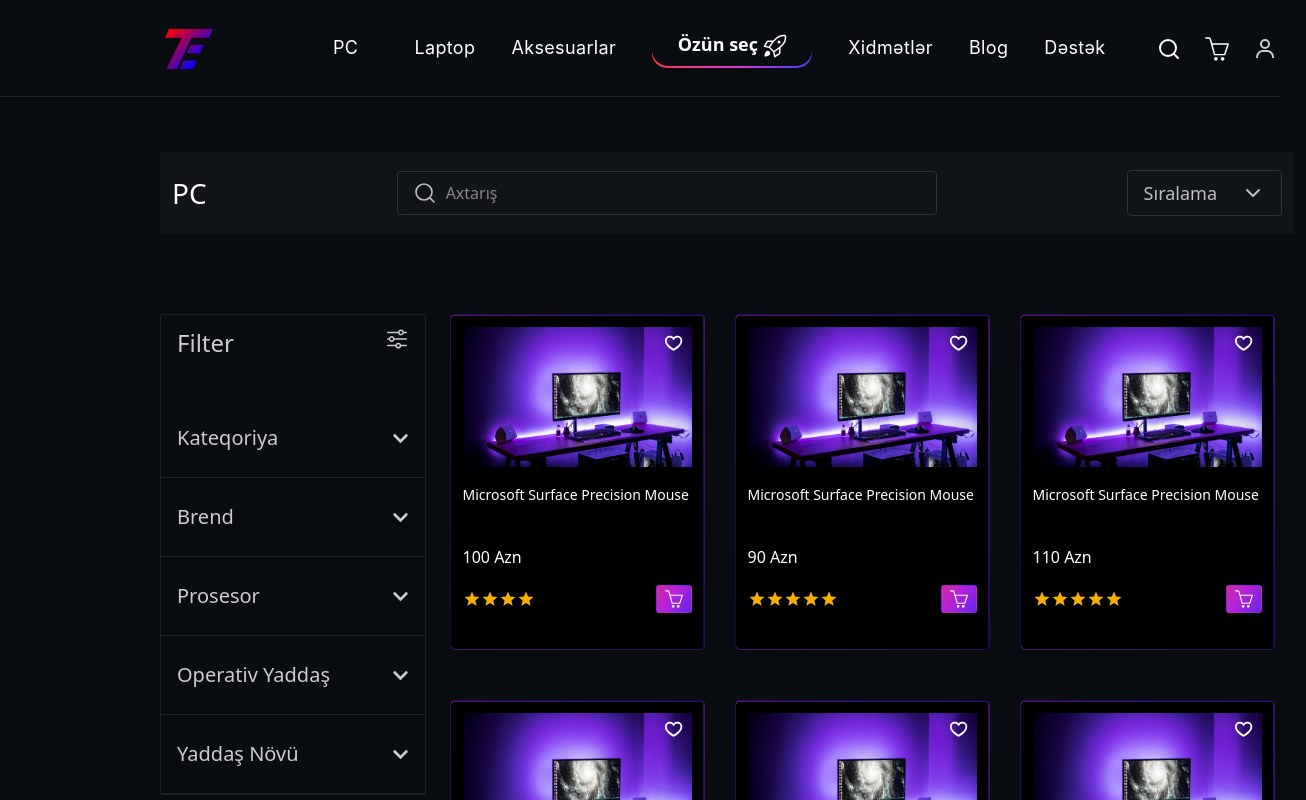
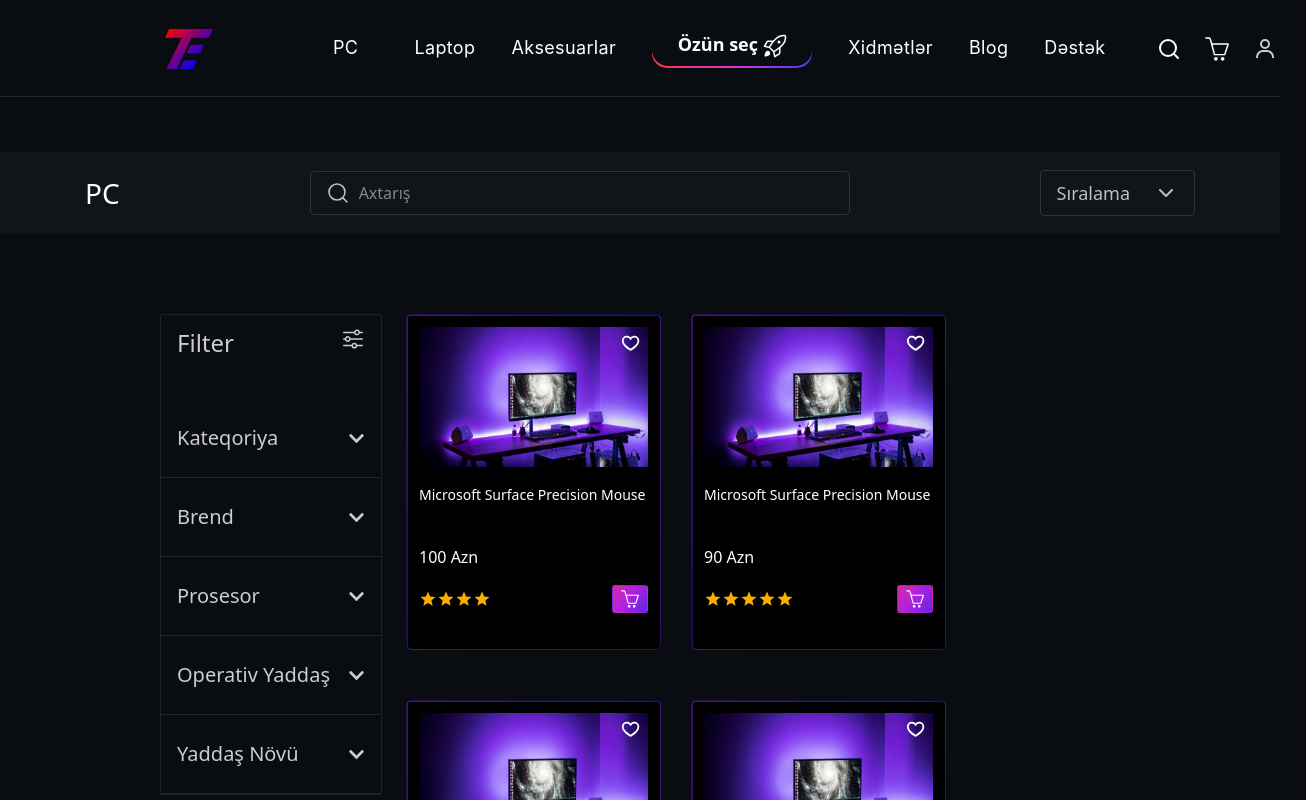
Before and after one commit to nigaraliyevas/TechEvo, a React (Vite) app: page /pc in a window 1280 px wide. Shown: the top 800 px of the page, 1306 px wide, since content can reach past the window. Built offline with nearby package versions, Linux system fonts and the light colour scheme; a web font is replaced by a local one.

Commit message:
search bar design bug fixed

```diff
--- a/src/pages/user/CategoryPage/CategoryPage.jsx
+++ b/src/pages/user/CategoryPage/CategoryPage.jsx
@@ -42,6 +42,7 @@ const CategoryPage = () => {
     setFilterQueries({ ...filterQueries, [key]: data });
   }
 
+
   const handlePrice = (data) => {
     setFilterQueries({ ...filterQueries, price: data });
   }
@@ -83,11 +84,11 @@ const CategoryPage = () => {
 
   return (
     <section className="pc">
-      <div className="container">
         <div className={styles.pc_content}>
           <div className="row mb-4" style={{ marginLeft: "0px", marginRight: "0px" }}>
             <SearchBar handleSearch={handleSearch} handleSorting = {handleSorting}/>
           </div>
+          <div className="container">
             <div className={`row ${styles.pc__bottom}`}>
               <div className="filter-side col-lg-3">
                 <FilterSidebar data={queries} handleFilter={handleFilter} handlePrice={handlePrice} />
```
Lines whose indentation alone changed are shown as unchanged.
